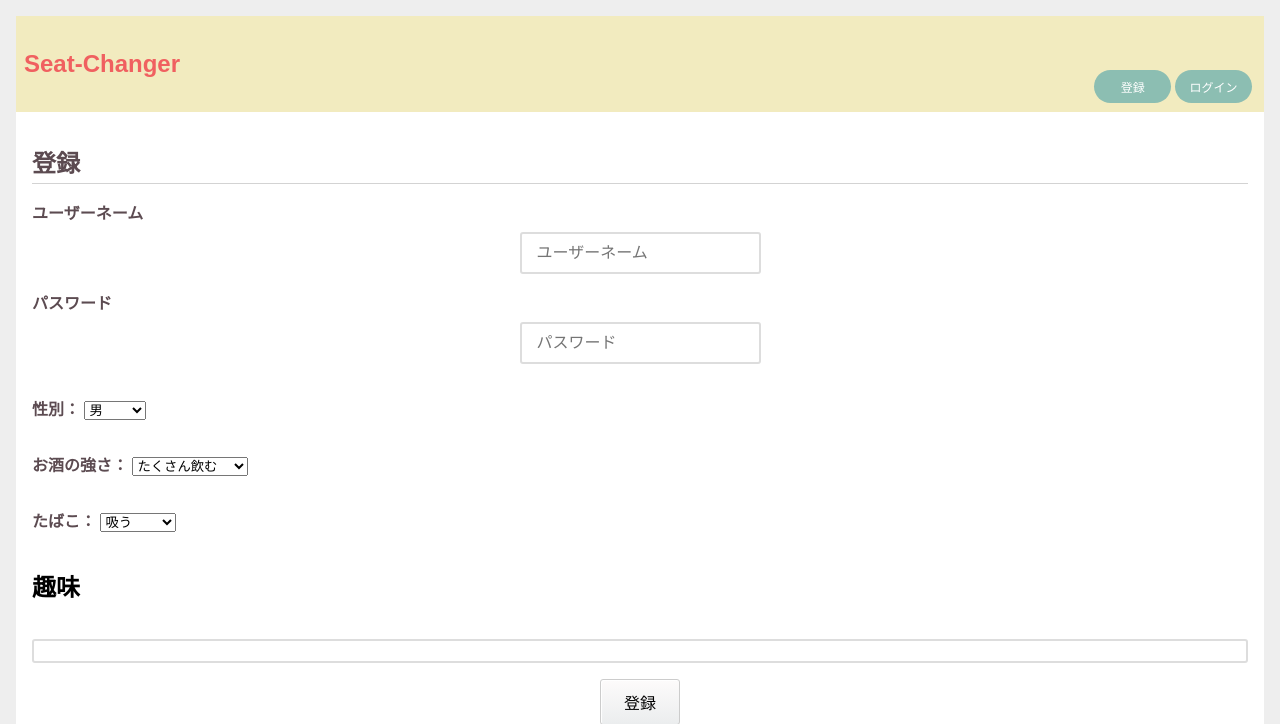
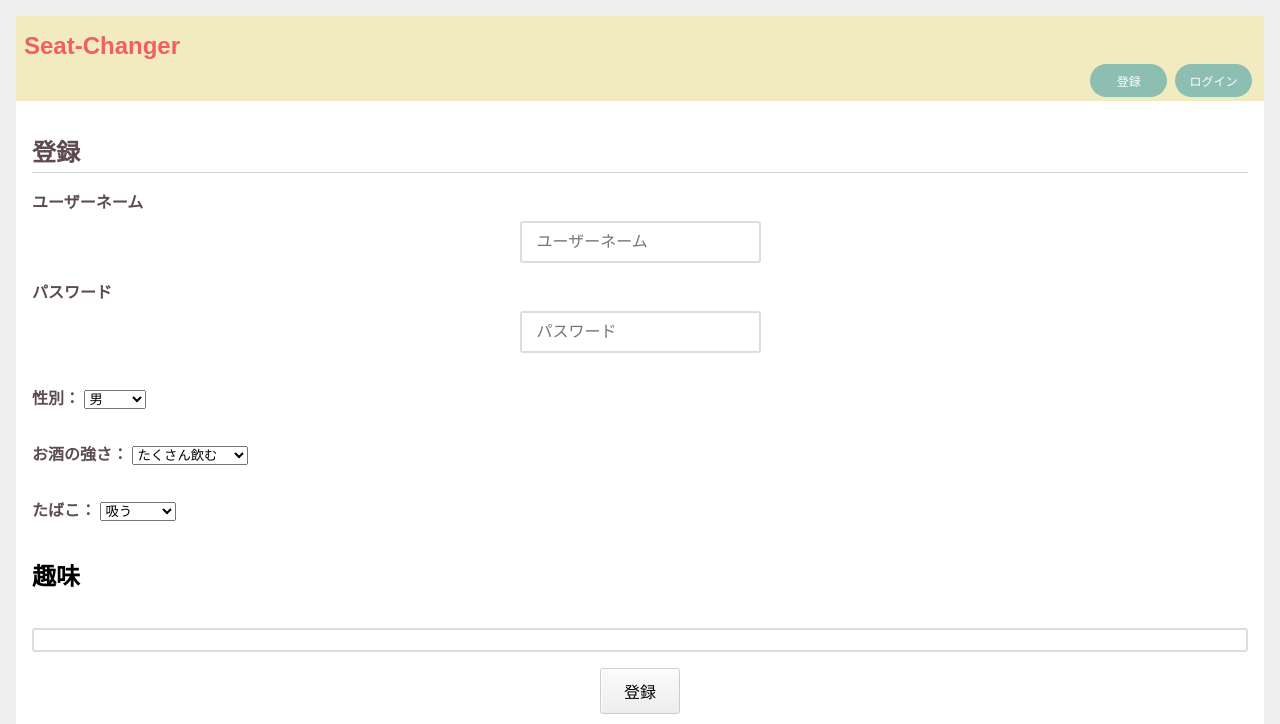
Before and after one commit to kyutech-programming-club/seat-changer, a Flask app: page /auth/register in a window 1280 px wide. Shown: the top 724 px of the page. Run offline with Flask 2, Linux system fonts and the light colour scheme; data that the repository does not hold is empty.

Commit message:
#85 change nav

```diff
--- a/flaskr/static/style.css
+++ b/flaskr/static/style.css
@@ -28,7 +28,7 @@ a {
 
 .btn--rounded,
 a.btn--rounded {
-    margin: 3rem 0.25rem 0.25rem 0rem;
+    margin: 0.25rem;
     min-width: 3.8rem;
     text-align: center;
     white-space: nowrap;
@@ -142,10 +142,10 @@ td {
 
 nav {
     background: #F2EBBF;
-    display: flex;
+    display: block;
     align-items: center;
     padding: 0 0.5rem;
-    height: 6rem;
+    height: fit-content;
 }
 
 nav h1 {
@@ -162,6 +162,7 @@ nav ul {
     list-style: none;
     margin: 0;
     padding: 0;
+    -webkit-justify-content: flex-end;
 }
 
 nav ul li a,
@@ -169,6 +170,10 @@ nav ul li span,
 header .action {
     display: block;
     padding: 0.5rem;
+}
+
+.home {
+    padding-top: 1rem;
 }
 
 .content {
--- a/flaskr/templates/base.html
+++ b/flaskr/templates/base.html
@@ -3,7 +3,9 @@
 <title>{% block title %}{% endblock %} - seat-changer</title>
 <link rel="stylesheet" href="{{ url_for('static', filename='style.css') }}">
 <nav>
-    <h1><a href="{{ url_for('room.index') }} ">Seat-Changer</a></h1>
+    <div class="home">
+        <h1><a href="{{ url_for('room.index') }} ">Seat-Changer</a></h1>
+    </div>
     <ul>
         {% if g.user %}
             <li>
```
